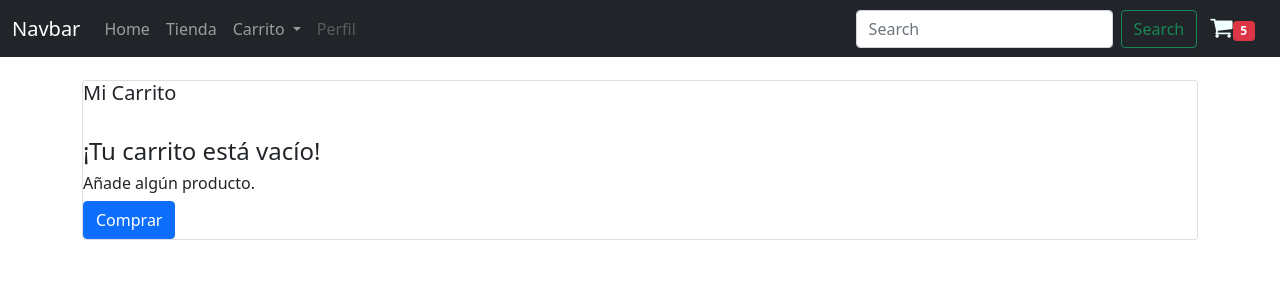
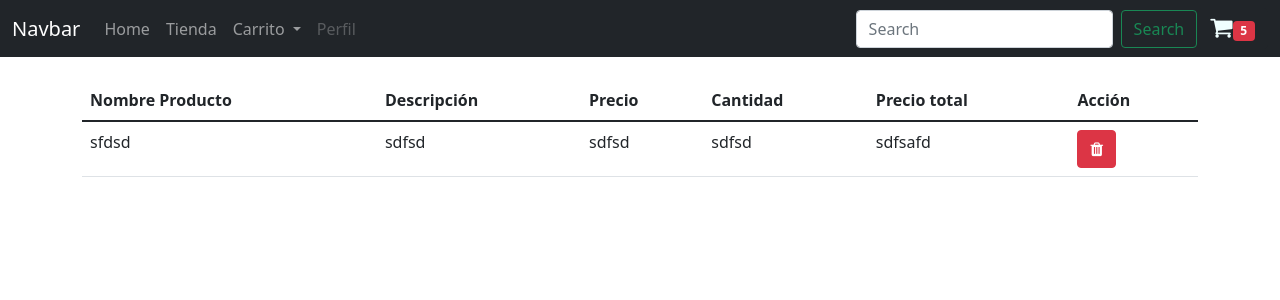
Before and after one commit to Saulgp-daw/TiendaOniline, an Angular app in the folder TiendaOniline/: page /carrito in a window 1280 px wide. Shown: the top 300 px of the page. Built offline with nearby package versions, Linux system fonts and the light colour scheme.

Commit message:
primeros pasos del servicio carrito

```diff
--- a/TiendaOniline/src/app/componentes/listar-articulos/listar-articulos.component.ts
+++ b/TiendaOniline/src/app/componentes/listar-articulos/listar-articulos.component.ts
@@ -50,6 +50,7 @@ export class ListarArticulosComponent implements OnInit {
 
   agregarAlCarrito(articulo: Articulo = null!):void{
     //articulo['cantidad'] = 1;
+    //articulo['otro'] = "sdsd";
     console.log(articulo);
   }
 
--- a/TiendaOniline/src/app/componentes/pagina-carrito/pagina-carrito.component.html
+++ b/TiendaOniline/src/app/componentes/pagina-carrito/pagina-carrito.component.html
@@ -1,3 +1,35 @@
+<ng-container *ngIf="true">
+  <div class="container">
+    <div class="card-table">
+      <div class="cart-product">
+        <table class="table table-responsive">
+          <thead>
+            <tr>
+              <th>Nombre Producto</th>
+              <th>Descripción</th>
+              <th>Precio</th>
+              <th>Cantidad</th>
+              <th>Precio total</th>
+              <th>Acción</th>
+            </tr>
+          </thead>
+          <tbody>
+            <tr>
+              <td>sfdsd</td>
+              <td>sdfsd</td>
+              <td>sdfsd</td>
+              <td>sdfsd</td>
+              <td>sdfsafd</td>
+              <td><button class="btn btn-danger"><i class="fa fa-trash"></i></button></td>
+            </tr>
+          </tbody>
+        </table>
+      </div>
+    </div>
+  </div>
+</ng-container>
+
+<ng-container *ngIf="false">
   <div class="container">
     <div class="card">
       <h5 class="card-title">Mi Carrito</h5>
@@ -8,5 +40,5 @@
         <button class="btn btn-primary">Comprar</button>
       </div>
     </div>
-
   </div>
+</ng-container>
```
Also changed, not shown: TiendaOniline/src/app/servicios/carrito.service.ts (added, +15 -0 lines), 1 other file (tests, documents, lock files or other folders). Lines whose indentation alone changed are shown as unchanged.
